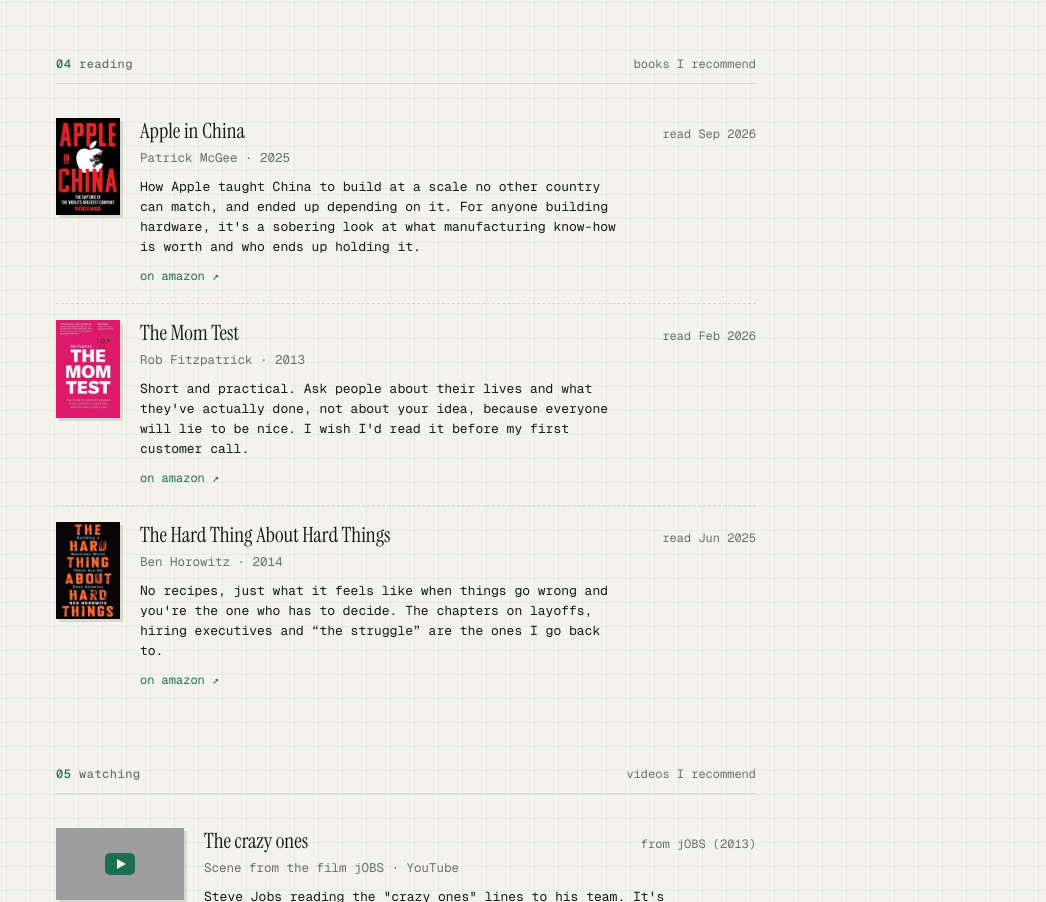
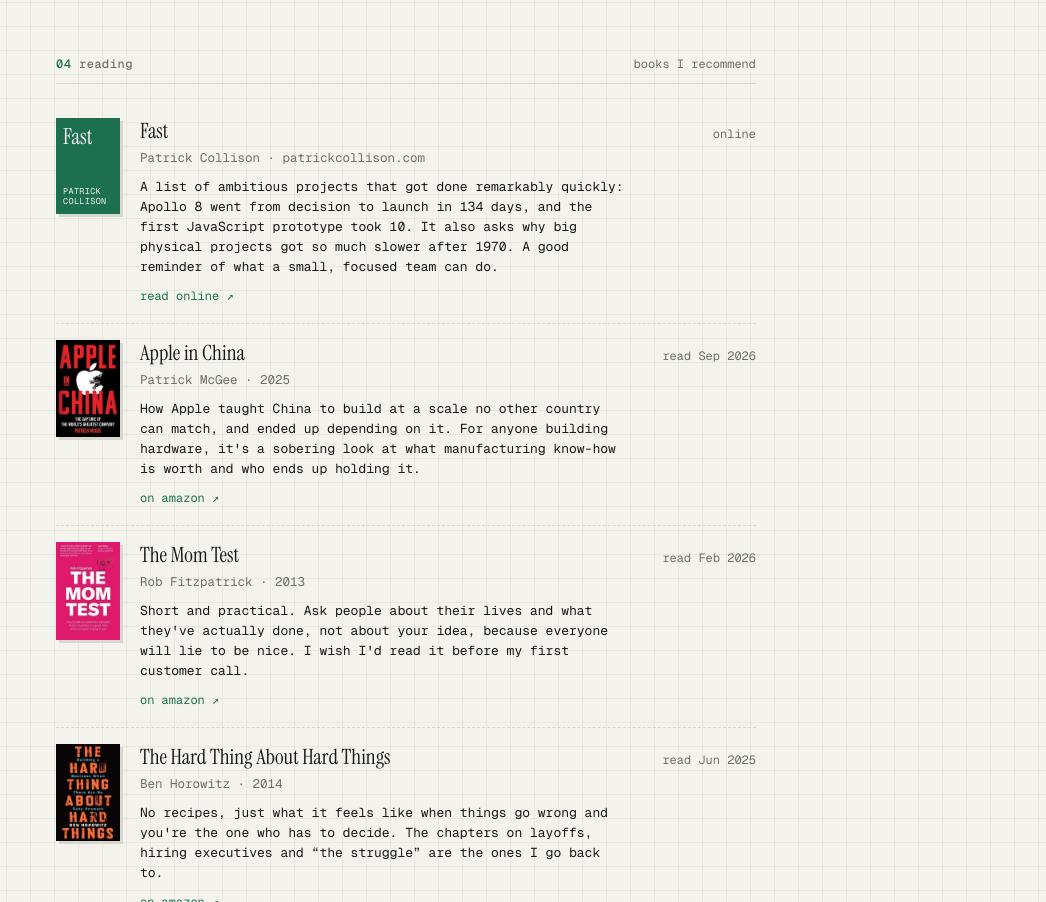
Before and after one commit to Deepanshu-Rohilla/Deepanshu-Rohilla.github.io, a plain HTML site: page index.html in a window 1280 px wide. Shown: the part 1534-2436 px from the top of the page, without its empty margins (234-1280 px from the left). Drawn offline with nearby package versions, Linux system fonts and the light colour scheme; grey boxes are pictures that could not be loaded.

Commit message:
Reading: add Patrick Collison's Fast
Co-Authored-By: Claude Opus 5.5 <noreply@anthropic.com>
Claude-Session: https://claude.ai/code/session_016eSSVx6BoLmPJjkC78GSuM

```diff
--- a/index.html
+++ b/index.html
@@ -193,6 +193,9 @@ ol.timeline .when { font-size: 12px; color: var(--box); font-variant-numeric: ta
 .cover { display: block; width: 64px; align-self: start; box-shadow: 3px 3px 0 var(--line); transition: transform .15s ease; }
 .cover:hover { transform: translate(-1px, -2px); }
 .cover img { display: block; width: 100%; height: auto; }
+.cover-text { aspect-ratio: 2 / 3; max-width: 100%; background: var(--box); color: var(--on-box); display: flex; flex-direction: column; justify-content: space-between; padding: 8px 7px; }
+.cover-text .ct { font-family: var(--serif); font-size: 22px; line-height: 1; }
+.cover-text .cb { font-size: 8.5px; line-height: 10px; letter-spacing: 0.04em; text-transform: uppercase; }
 .book-body { display: flex; flex-direction: column; gap: 2px; min-width: 0; }
 .book-top { display: flex; justify-content: space-between; align-items: baseline; gap: 16px; }
 .book .t { font-family: var(--serif); font-size: 21px; line-height: 26px; border-bottom: 0; }
@@ -342,6 +345,15 @@ ol.timeline .when { font-size: 12px; color: var(--box); font-variant-numeric: ta
   <section class="sec" id="reading" aria-labelledby="h-reading">
     <div class="sec-head"><h2 id="h-reading"><span>04</span> reading</h2><span class="muted" style="font-size:12px">books I recommend</span></div>
     <ul class="books">
+      <li class="book">
+        <a class="cover cover-text" href="https://patrickcollison.com/fast" target="_blank" rel="noopener" aria-hidden="true" tabindex="-1"><span class="ct">Fast</span><span class="cb">Patrick Collison</span></a>
+        <div class="book-body">
+          <div class="book-top"><a class="t link" href="https://patrickcollison.com/fast" target="_blank" rel="noopener">Fast</a><span class="date">online</span></div>
+          <div class="by">Patrick Collison · patrickcollison.com</div>
+          <p class="d">A list of ambitious projects that got done remarkably quickly: Apollo 8 went from decision to launch in 134 days, and the first JavaScript prototype took 10. It also asks why big physical projects got so much slower after 1970. A good reminder of what a small, focused team can do.</p>
+          <a class="buy" href="https://patrickcollison.com/fast" target="_blank" rel="noopener">read online ↗</a>
+        </div>
+      </li>
       <li class="book">
         <a class="cover" href="https://www.amazon.com/s?k=Apple+in+China+Patrick+McGee" target="_blank" rel="noopener" aria-hidden="true" tabindex="-1"><img src="img/book-apple.jpg" alt="" width="159" height="240" loading="lazy"></a>
         <div class="book-body">
```
